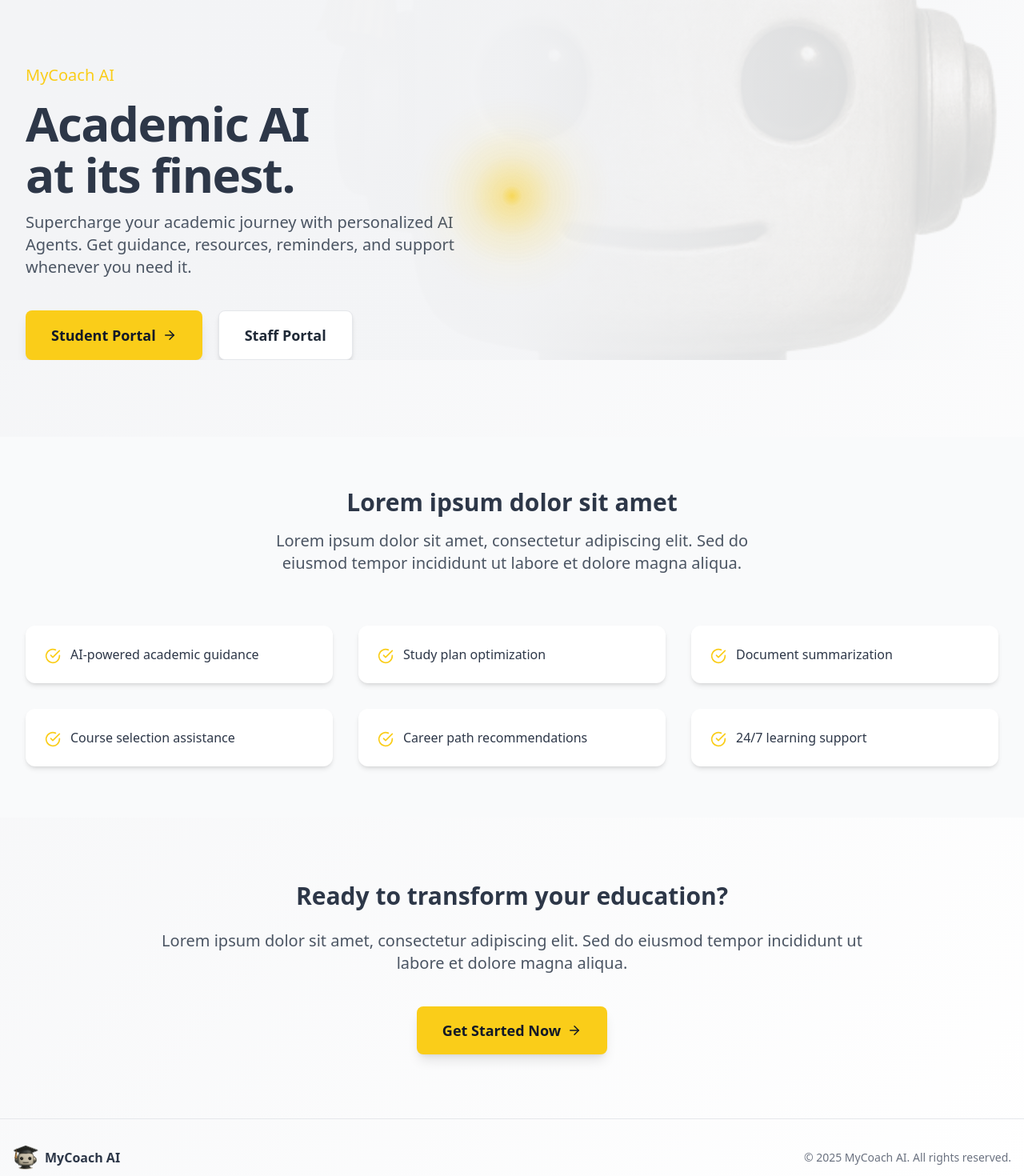
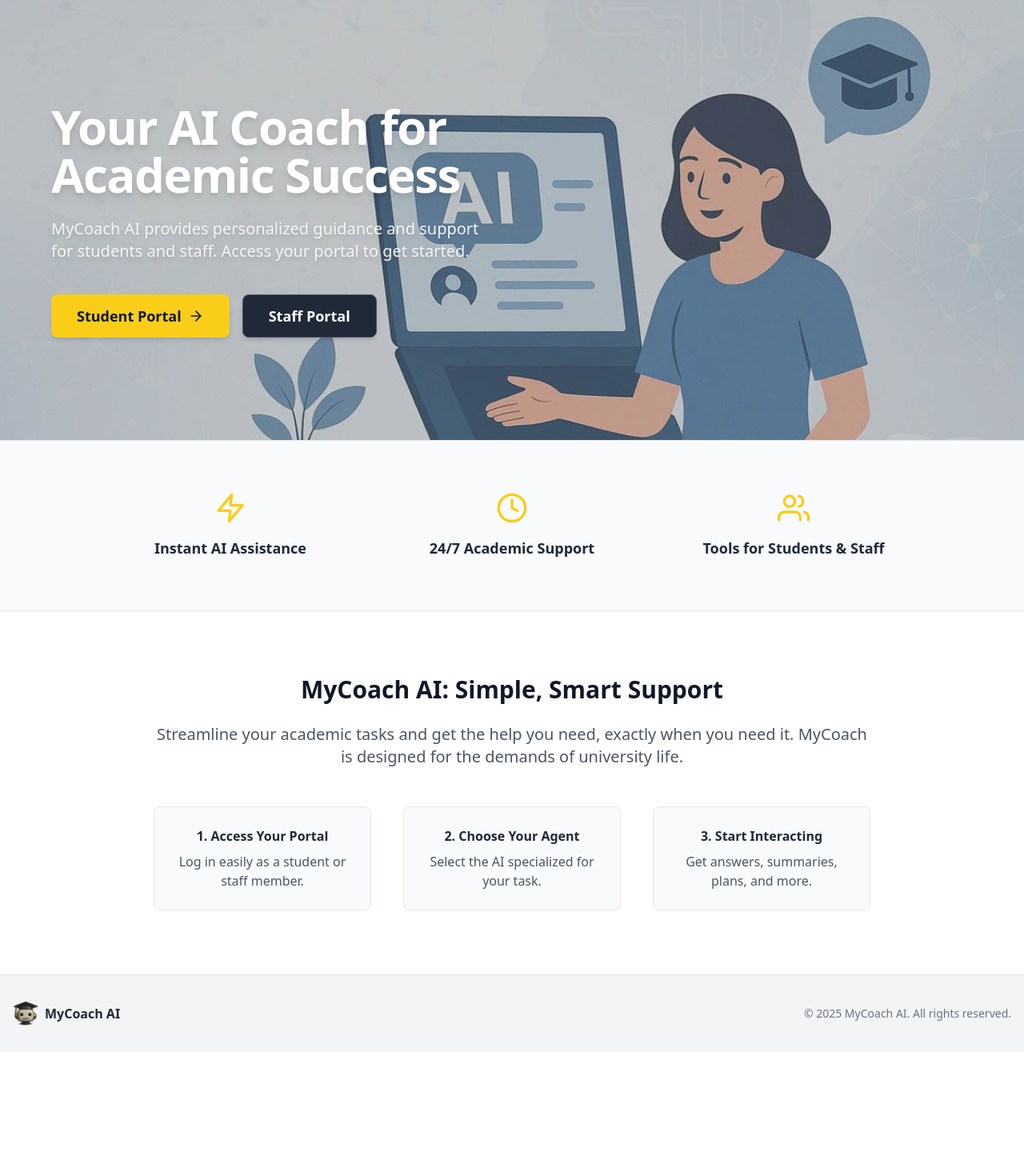
Before and after one commit to cliftonbnoble/MyCoachAI, a React (Vite) app: page / in a window 1280 px wide. Shown: the top 1470 px of the page at 80% size. After the commit the page ends 1315 px from the top, so only its background shows below. Built offline with nearby package versions, Linux system fonts and the light colour scheme.

Commit message:
fixing agents and streamlined home page

```diff
--- a/src/components/AgentSelector.jsx
+++ b/src/components/AgentSelector.jsx
@@ -68,12 +68,12 @@ const AgentSelector = ({ portalType = 'student', selectedAgent, onAgentSelect })
                 className={cn(
                   "flex-shrink-0 w-20 cursor-pointer group focus:outline-none rounded-lg",
                   "transition-all duration-300 ease-out", // Base transition
-                  // Apply base scale, selected scale, and hover scale (only if not selected)
+                  // Apply adjusted scales for more emphasis
                   isSelected
-                    ? "scale-110" // Selected: Larger scale
+                    ? "scale-115" // Selected: Grow to 115%
                     : isHovered
-                      ? "scale-100 translate-y-[-2px]" // Hovered (not selected): Normal scale + lift
-                      : "scale-95" // Default (not selected, not hovered): Smaller scale
+                      ? "scale-100 translate-y-[-2px]" // Hovered: Normal size + lift
+                      : "scale-95" // Default (not selected/hovered): Shrink slightly to 95%
                 )}
                 style={{
                   height: '100px',
--- a/src/components/LandingPage.jsx
+++ b/src/components/LandingPage.jsx
@@ -1,146 +1,115 @@
 import React from 'react';
 import { Link } from 'react-router-dom';
 import roboAgentLogo from '../assets/robo-agent-logo.png';
-import largeRoboLogo from '../assets/large-robo-logo.png';
-import { FiArrowRight, FiCheckCircle } from 'react-icons/fi';
+// Removed largeRoboLogo, added imageHero with correct .jpg extension
+import imageHero from '../assets/image-hero.jpg';
+import { FiArrowRight, FiCheckCircle, FiZap, FiClock, FiUsers } from 'react-icons/fi'; // Adding relevant icons
 
 const LandingPage = () => {
-  const features = [
-    "AI-powered academic guidance",
-    "Study plan optimization",
-    "Document summarization",
-    "Course selection assistance",
-    "Career path recommendations",
-    "24/7 learning support"
+
+  // Simplified benefit statements inspired by popcorn.space
+  const keyBenefits = [
+    { icon: FiZap, text: "Instant AI Assistance" },
+    { icon: FiClock, text: "24/7 Academic Support" },
+    { icon: FiUsers, text: "Tools for Students & Staff" },
   ];
 
   return (
-    <div className="flex flex-col min-h-screen bg-gradient-to-br from-light-bg to-light-surface dark:from-gray-900 dark:to-gray-800 text-light-text dark:text-dark-text">
-      {/* Hero Section with Background Logo */}
-      <header className="pt-10 px-4 sm:px-6 lg:px-8 mb-16 md:mb-24 relative overflow-hidden">
-        {/* Large background logo */}
-        <div className="absolute right-0 top-0 w-full h-full flex justify-end items-center opacity-15 dark:opacity-20 pointer-events-none overflow-hidden">
+    // Main container: Clean white background
+    <div className="flex flex-col min-h-screen bg-white text-gray-800">
+
+      {/* Hero Section - Background Image Added */}
+      <header className="relative py-24 sm:py-32 px-4 sm:px-6 lg:px-8 text-center lg:text-left overflow-hidden">
+        {/* Background Image Container */}
+        <div className="absolute inset-0 overflow-hidden pointer-events-none" aria-hidden="true">
           <img
-            src={largeRoboLogo}
-            alt=""
-            className="w-[80%] max-w-none absolute -right-[5%] top-[35%] transform -translate-y-1/2"
-            aria-hidden="true"
-            style={{ minWidth: '600px' }}
+            src={imageHero}
+            alt="Abstract background image representing AI and academics"
+            className="absolute inset-0 w-full h-full object-cover opacity-80" // High opacity
           />
+          {/* Overlay for text contrast */}
+          <div className="absolute inset-0 bg-black/20"></div>
         </div>
 
-        {/* Gradient overlay to enhance text readability */}
-        <div className="absolute inset-0 bg-gradient-to-r from-light-bg dark:from-gray-900 via-light-bg/90 dark:via-gray-900/90 to-transparent pointer-events-none"></div>
-
-        <div className="max-w-7xl mx-auto relative z-10">
-          <div className="flex flex-col lg:flex-row items-center justify-between">
-            {/* Left side text */}
-            <div className="lg:w-1/2 pt-10">
-              <h2 className="text-xl font-medium text-primary mb-4">MyCoach AI</h2>
-              <h1 className="text-4xl sm:text-5xl md:text-6xl font-bold tracking-tight mb-4 leading-tight">
-                <span className="block">Academic AI</span>
-                <span className="block mt-1">at its finest.</span>
+        {/* Text Content Container - Adjusted for large screens */}
+        <div className="max-w-3xl lg:max-w-xl mx-auto lg:mx-0 lg:pl-8 relative z-10">
+          {/* Headline */}
+          <h1 className="text-4xl sm:text-5xl md:text-6xl font-bold tracking-tight text-white mb-6 drop-shadow-lg">
+            Your AI Coach for Academic Success
           </h1>
-              <p className="text-xl text-gray-600 dark:text-gray-400 mb-10 max-w-xl">
-                Supercharge your academic journey with personalized AI Agents. Get guidance, resources, reminders, and support
-                whenever you need it.
+          {/* Sub-headline */}
+          <p className="text-lg sm:text-xl text-gray-100 mb-10 drop-shadow-md">
+            MyCoach AI provides personalized guidance and support for students and staff. Access your portal to get started.
           </p>
 
-              <div className="flex flex-col sm:flex-row gap-5">
+          {/* Call to Action Buttons - Adjusted alignment for large screens */}
+          <div className="flex flex-col sm:flex-row gap-4 justify-center lg:justify-start">
             <Link
               to="/student"
-                  className="px-8 py-4 bg-primary hover:bg-yellow-400 text-lg font-semibold text-gray-900 rounded-lg shadow-lg hover:shadow-xl transition-all duration-300 ease-in-out flex items-center justify-center gap-2 group"
+              className="inline-flex items-center justify-center px-8 py-3 bg-primary hover:bg-yellow-400 text-lg font-semibold text-gray-900 rounded-lg shadow-md hover:shadow-lg transition-all duration-300 ease-in-out group"
             >
               Student Portal
-                  <FiArrowRight className="group-hover:translate-x-1 transition-transform" />
+              <FiArrowRight className="ml-2 h-5 w-5 group-hover:translate-x-1 transition-transform" />
             </Link>
             <Link
               to="/staff"
-                  className="px-8 py-4 bg-white dark:bg-gray-800 hover:bg-gray-100 dark:hover:bg-gray-700 border border-gray-200 dark:border-gray-600 text-lg font-semibold text-gray-800 dark:text-gray-200 rounded-lg shadow-md hover:shadow-lg transition-all duration-300 ease-in-out text-center"
+              // Use a slightly lighter background for contrast if needed, or keep dark
+              className="inline-flex items-center justify-center px-8 py-3 bg-gray-800 hover:bg-gray-700 text-lg font-semibold text-white rounded-lg shadow-md hover:shadow-lg transition-all duration-300 ease-in-out border border-gray-600 hover:border-gray-500"
             >
               Staff Portal
             </Link>
           </div>
         </div>
-
-            {/* Right side animated effect replacing the image box */}
-            <div className="lg:w-1/2 flex justify-center mb-10 lg:mb-0 mt-16 lg:mt-0">
-              {/* Animated Circle */}
-              <div className="absolute top-1/2 left-1/2 -translate-x-1/2 -translate-y-1/2 w-64 h-64">
-                <div className="absolute inset-0 rounded-full animate-pulse" style={{
-                  background: 'radial-gradient(circle at center, rgba(250, 204, 21, 0.2) 0%, rgba(250, 204, 21, 0) 70%)',
-                  animationDuration: '4s'
-                }} />
-                <div className="absolute inset-[15%] rounded-full animate-pulse" style={{
-                  background: 'radial-gradient(circle at center, rgba(250, 204, 21, 0.3) 0%, rgba(250, 204, 21, 0) 70%)',
-                  animationDuration: '3s',
-                  animationDelay: '0.5s'
-                }} />
-                <div className="absolute inset-[30%] rounded-full animate-pulse" style={{
-                  background: 'radial-gradient(circle at center, rgba(250, 204, 21, 0.4) 0%, rgba(250, 204, 21, 0) 70%)',
-                  animationDuration: '2s',
-                  animationDelay: '1s'
-                }} />
-                <div className="absolute inset-[45%] rounded-full animate-pulse" style={{
-                  background: 'radial-gradient(circle at center, rgba(250, 204, 21, 0.5) 0%, rgba(250, 204, 21, 0) 70%)',
-                  animationDuration: '1.5s',
-                  animationDelay: '1.5s'
-                }} />
-              </div>
-            </div>
-          </div>
-        </div>
       </header>
 
-      {/* Features Section */}
-      <section className="py-16 px-4 sm:px-6 lg:px-8 bg-gray-50 dark:bg-gray-900/50">
-        <div className="max-w-7xl mx-auto">
-          <div className="text-center mb-16">
-            <h2 className="text-3xl font-bold mb-4">Lorem ipsum dolor sit amet</h2>
-            <p className="text-xl text-gray-600 dark:text-gray-400 max-w-2xl mx-auto">
-              Lorem ipsum dolor sit amet, consectetur adipiscing elit. Sed do eiusmod tempor incididunt ut labore et dolore magna aliqua.
-            </p>
-          </div>
-
-          <div className="grid md:grid-cols-2 lg:grid-cols-3 gap-8">
-            {features.map((feature, index) => (
-              <div key={index} className="bg-white dark:bg-gray-800 p-6 rounded-xl shadow-md">
-                <div className="flex items-start gap-3">
-                  <FiCheckCircle className="mt-1 text-primary w-5 h-5 flex-shrink-0" />
-                  <p className="font-medium">{feature}</p>
-                </div>
+      {/* Key Benefits Section */}
+      <section className="py-16 px-4 sm:px-6 lg:px-8 bg-gray-50 border-y border-gray-200">
+        <div className="max-w-5xl mx-auto">
+          <div className="grid grid-cols-1 md:grid-cols-3 gap-8 text-center">
+            {keyBenefits.map((benefit, index) => (
+              <div key={index} className="flex flex-col items-center">
+                <benefit.icon className="w-10 h-10 text-primary mb-4" />
+                <h3 className="text-lg font-semibold text-gray-800">{benefit.text}</h3>
               </div>
             ))}
           </div>
         </div>
       </section>
 
-      {/* CTA Section */}
-      <section className="py-20 px-4 sm:px-6 lg:px-8 text-center">
-        <div className="max-w-4xl mx-auto">
-          <h2 className="text-3xl font-bold mb-6">Ready to transform your education?</h2>
-          <p className="text-xl text-gray-600 dark:text-gray-400 mb-10">
-            Lorem ipsum dolor sit amet, consectetur adipiscing elit. Sed do eiusmod tempor incididunt ut labore et dolore magna aliqua.
+      {/* Value Proposition Section */}
+      <section className="py-20 px-4 sm:px-6 lg:px-8">
+        <div className="max-w-4xl mx-auto text-center">
+          <h2 className="text-3xl font-bold text-gray-900 mb-6">MyCoach AI: Simple, Smart Support</h2>
+          <p className="text-xl text-gray-600 mb-12">
+            Streamline your academic tasks and get the help you need, exactly when you need it. MyCoach is designed for the demands of university life.
           </p>
-          <div className="flex flex-col sm:flex-row gap-5 justify-center">
-            <button
-              className="px-8 py-4 bg-primary hover:bg-yellow-400 text-lg font-semibold text-gray-900 rounded-lg shadow-lg hover:shadow-xl transition-all duration-300 ease-in-out flex items-center justify-center gap-2 group"
-              onClick={() => {}}
-            >
-              Get Started Now
-              <FiArrowRight className="group-hover:translate-x-1 transition-transform" />
-            </button>
+
+          {/* Simplified How it Works / Core Value Points */}
+          <div className="grid grid-cols-1 sm:grid-cols-3 gap-10">
+            <div className="p-6 bg-gray-50 rounded-lg border border-gray-200">
+              <h3 className="font-semibold mb-2 text-gray-800">1. Access Your Portal</h3>
+              <p className="text-gray-600">Log in easily as a student or staff member.</p>
+            </div>
+            <div className="p-6 bg-gray-50 rounded-lg border border-gray-200">
+              <h3 className="font-semibold mb-2 text-gray-800">2. Choose Your Agent</h3>
+              <p className="text-gray-600">Select the AI specialized for your task.</p>
+            </div>
+            <div className="p-6 bg-gray-50 rounded-lg border border-gray-200">
+              <h3 className="font-semibold mb-2 text-gray-800">3. Start Interacting</h3>
+              <p className="text-gray-600">Get answers, summaries, plans, and more.</p>
+            </div>
           </div>
         </div>
       </section>
 
-      <footer className="py-8 px-4 border-t border-gray-200 dark:border-gray-700 mt-auto">
+      {/* Footer Section - Cleaned up */}
+      <footer className="py-8 px-4 border-t border-gray-200 mt-auto bg-gray-100">
         <div className="max-w-7xl mx-auto flex flex-col md:flex-row justify-between items-center">
           <div className="flex items-center mb-4 md:mb-0">
             <img src={roboAgentLogo} alt="MyCoach Logo" className="w-8 h-8 mr-2" />
-            <span className="font-semibold">MyCoach AI</span>
+            <span className="font-semibold text-gray-800">MyCoach AI</span>
           </div>
-          <p className="text-gray-500 dark:text-gray-400 text-sm">
+          <p className="text-gray-500 text-sm">
             © {new Date().getFullYear()} MyCoach AI. All rights reserved.
           </p>
         </div>
```
Also changed, not shown: src/assets/image-hero.jpg (added), 1 other file (tests, documents, lock files or other folders). Lines whose indentation alone changed are shown as unchanged.
